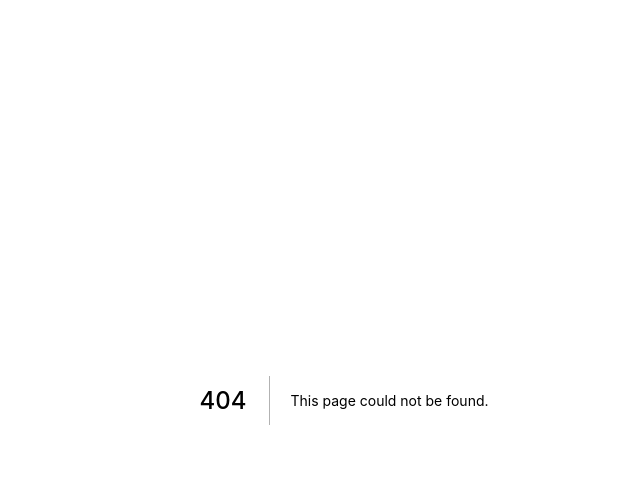
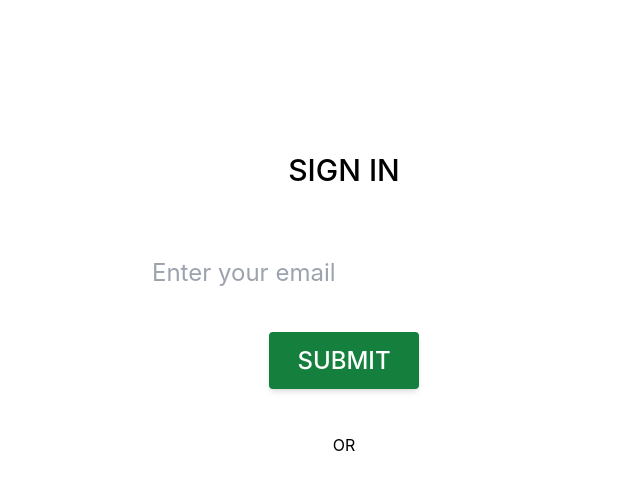
Before and after one commit to hardeooh/bookgraphfe, a Next.js app: page /createAccount in a window 1280 px wide. Before the commit this address had no page. Shown: the top 490 px of the page, without its empty margins (296-936 px from the left). Built offline with nearby package versions, Linux system fonts and the light colour scheme; no server answers.

Commit message:
Set State for books at parent component level, prop drill SearchBar

```diff
--- a/components/Hero.js
+++ b/components/Hero.js
@@ -1,7 +1,20 @@
 import React from 'react'
 import Image from 'next/image'
+import { useSession, signIn, signOut } from 'next-auth/react'
 
 const Hero = () => {
+  const {data:session} = useSession()
+
+  if(session){
+    return(
+      <main className="container mx-auto h-96 relative">
+        <div className="flex flex-col justify-center w-auto p-16">
+          <h1 className="text-white px-3 py-5 rounded-md text-6xl font-medium">Welcome Back to Bookgraph</h1>
+        </div>
+      </main>
+
+    )
+  } else {
   return (
     <main className="container mx-auto h-96 relative">
       <div className="flex flex-col justify-start w-auto p-16">
@@ -14,7 +27,7 @@ const Hero = () => {
       </button>
       <img src="./bglogo_small2.jpg" className="absolute top-0 left-96 -z-10 mt-14 ml-20 w-9/12 h-9/12"></img>
     </main>
-  )
+  )}
 }
 
 export default Hero
--- a/components/Navbar.js
+++ b/components/Navbar.js
@@ -3,7 +3,7 @@ import Image from 'next/image'
 import { useSession, signIn, signOut } from 'next-auth/react'
 import Searchbar from '../components/Searchbar'
 
-const Navbar = () => {
+const Navbar = ({updateSearchData}) => {
   const {data:session} = useSession()
   if (session){
     return (
@@ -12,7 +12,7 @@ const Navbar = () => {
           <a className="flex">
             <Image src="/BG_white.png" alt="Logo" width="40" height="40" className="object-contain h-10"/>
           </a>
-          <Searchbar/>
+          <Searchbar updateSearchData={updateSearchData}/>
         </div>
         <div className="flex space-x-5">
           <a className="text-white px-3 py-2 rounded-md text-lg font-medium" aria-current="page">Books</a>
--- a/components/Searchbar.js
+++ b/components/Searchbar.js
@@ -3,7 +3,7 @@ import { MdOutlineSearch } from 'react-icons/md'
 import { useState, useEffect } from 'react'
 import useDebounce from '../hooks/debounceHook'
 
-const Searchbar = () => {
+const Searchbar = ({updateSearchData}) => {
   const [searchResults, setSearchResults] = useState([])
   const [handleSearch, setHandleSearch] = useState('')
   const [loading, setLoading] = useState(false)
@@ -14,7 +14,7 @@ const Searchbar = () => {
 
   const prepareSearchQuery = (query) => {
     query = query.split(' ').join('+')
-    const url = `http://openlibrary.org/search.json?q=${query}`
+    const url = `http://openlibrary.org/search.json?title=${query}`
     return url
   }
 
@@ -31,7 +31,8 @@ const Searchbar = () => {
         return res.json();
       })
       .then((data) => {
-        setSearchResults(data)
+        updateSearchData(data)
+
       })
 
       if(response) {
--- a/components/accessTokens.jsx
+++ /dev/null
@@ -1,7 +0,0 @@
-import { useSession, signIn, signOut } from "next-auth/react"
-
-export default function Component() {
-  const { data } = useSession()
-  const { accessToken } = data
-  return <div>Access Token: {accessToken}</div>
-}
--- a/package.json
+++ b/package.json
@@ -9,11 +9,14 @@
     "lint": "next lint"
   },
   "dependencies": {
+    "@headlessui/react": "^1.7.3",
+    "@heroicons/react": "^2.0.11",
     "@material-tailwind/react": "^1.2.4",
     "@next-auth/mongodb-adapter": "^1.1.0",
     "@supabase/supabase-js": "^1.35.6",
     "axios": "^0.27.2",
     "mongodb": "^4.10.0",
+    "mongoose": "^6.6.3",
     "next": "12.3.0",
     "next-auth": "^4.12.0",
     "nodemailer": "^6.7.8",
--- a/pages/_app.js
+++ b/pages/_app.js
@@ -6,8 +6,6 @@ import { SessionProvider } from "next-auth/react";
 function MyApp({ Component, pageProps: {session, ...pageProps} }) {
  return (
   <SessionProvider session={session}>
-    {/* <Navbar/>
-    <Hero/> */}
     <Component {...pageProps}/>
   </SessionProvider>
  );
--- /dev/null
+++ b/pages/createAccount.js
@@ -0,0 +1,65 @@
+import { useState } from 'react'
+import { getCsrfToken, getProviders, getSession, signIn } from "next-auth/react"
+import { FcGoogle } from 'react-icons/fc'
+
+export default function SignIn({ csrfToken, providers }) {
+  const [userName, handleUserName] = useState('')
+  const [placeholder, setPlaceholder] = useState('Enter your email')
+
+  const focusHandler = () => {
+    setPlaceholder("")
+  }
+
+  const signUp = () => {
+
+  }
+
+  return (
+    <div className="flex flex-col justify-center items-center rounded-3xl w-1/5 m-auto mt-20">
+      <h1 className="p-8 mt-10 text-3xl uppercase font-medium">Sign In</h1>
+
+      <form method="post" action="/api/auth/signin/email"
+        className="p-8 flex flex-col justify-center items-center ">
+        <input name="csrfToken" type="hidden" defaultValue={csrfToken} />
+        <input
+          onFocus={focusHandler}
+          type="email" id="email" name="email" placeholder={placeholder}
+          className="w-96 h-10 text-2xl"/>
+
+        <button type="submit"
+        className="text-2xl px-7 py-3 w-50 mt-10 text-white bg-green-700 font-medium leading-snug uppercase rounded shadow-md hover:shadow-lg focus:shadow-lg focus:outline-none focus:ring-0 active:shadow-lg transition duration-150 ease-in-out flex justify-center items-center mb-3">
+          Submit
+        </button>
+      </form>
+      <div className="flex justify-center">
+        <h1>OR</h1>
+      </div>
+      <div className="mt-20">
+        {providers && Object.values(providers).filter(e=>e.name!=="Email").map((provider) => (
+          <div key={provider.name} className="flex flex-col justify-center items-center">
+            <div className="pb-10">
+              <button onClick={() => signIn(provider.id,process.env.NEXT_AUTH_URL)} className="text-2xl px-7 py-3 text-white bg-blue-500 font-medium leading-snug uppercase rounded shadow-md hover:shadow-lg focus:shadow-lg focus:outline-none focus:ring-0 active:shadow-lg transition duration-150 ease-in-out w-full flex justify-center items-center mb-3">
+              <FcGoogle className="mr-5"/>Sign in with {provider.name}
+              </button>
+            </div>
+          </div>
+        ))}
+      </div>
+    </div>
+  )
+}
+
+export async function getServerSideProps(context) {
+  const csrfToken = await getCsrfToken(context)
+  const { req } = context
+  const session = await getSession({ req })
+  const providers = await getProviders()
+  if(session){
+    return{
+      redirect: {destination: "/"}
+    }
+  }
+  return {
+    props: { csrfToken, providers }
+  }
+}
--- a/pages/index.js
+++ b/pages/index.js
@@ -1,19 +1,20 @@
 import React from 'react'
-import Link from 'next/link'
-import { signin, signout, useSession } from 'next-auth/react'
+import { useState } from 'react'
 import Navbar from "../components/Navbar";
 import Hero from "../components/Hero";
-import { SessionProvider } from "next-auth/react"
 
-export default function Home () {
-  // const {data: session} = useSession();
+export default function Home() {
+  const [searchData, setSearchData] = useState('')
+  const updateSearchData = (data) => {
+    setSearchData(data)
+  }
+  console.log('parent component level', searchData);
+
 
   return (
    <div>
-    {/* <SessionProvider session={session}> */}
-     <Navbar/>
+     <Navbar updateSearchData={updateSearchData}/>
      <Hero/>
-    {/* </SessionProvider> */}
    </div>
  );
 }
```
Also changed, not shown: 1 other file (tests, documents, lock files or other folders).
